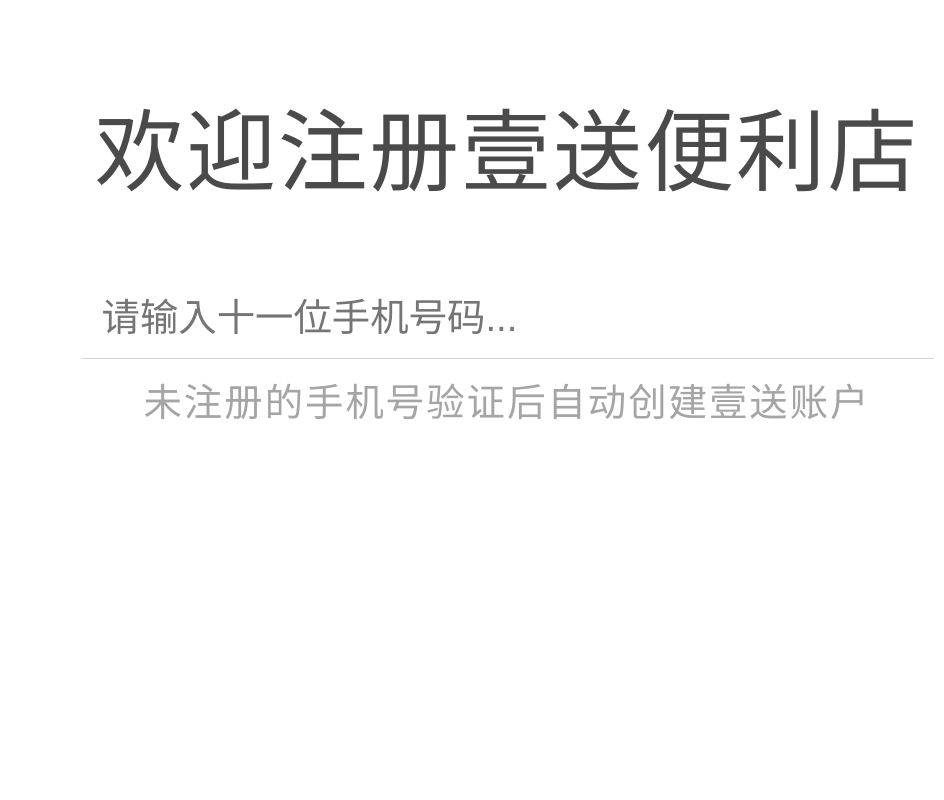
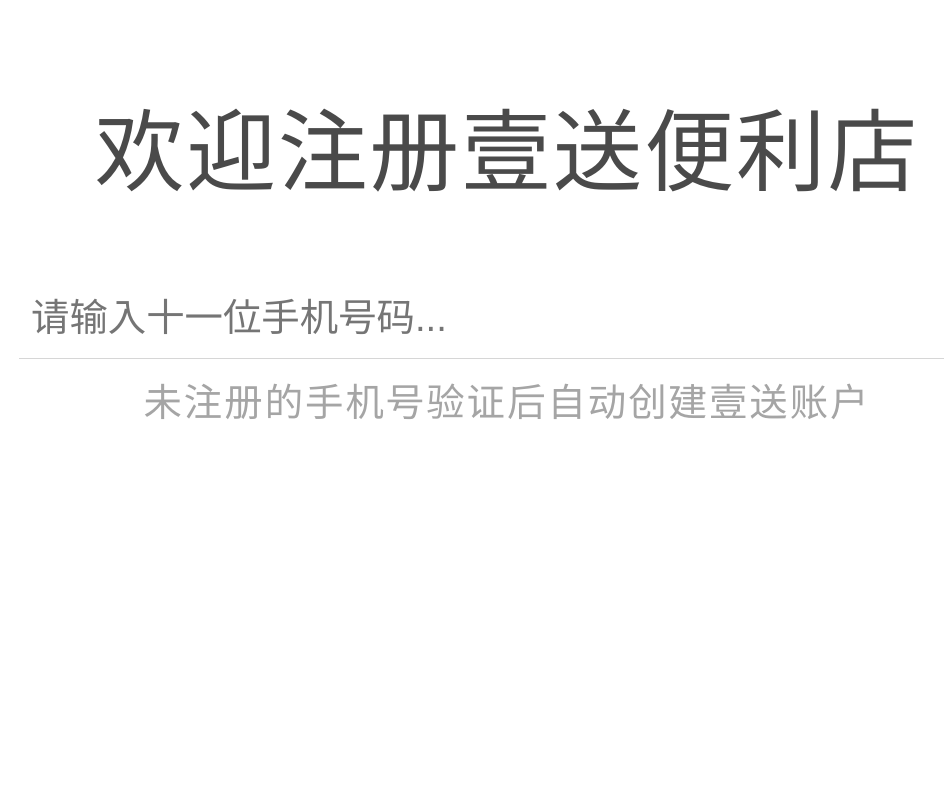
Before and after one commit to csuZipple/yisongvue, a Vue app: page /register in a window 1280 px wide. Shown: the top 800 px of the page, without its empty margins (133-1077 px from the left). Built offline with nearby package versions, Linux system fonts and the light colour scheme.

Commit message:
fix: remove the effect of width when hiding close images

```diff
--- a/src/components/RegisterPhoneInput.vue
+++ b/src/components/RegisterPhoneInput.vue
@@ -58,13 +58,13 @@
 
 <style lang="less" scoped>
   .ys-number-input{
-    padding: 12px 9px;
+    min-width: 80%;
+    padding: 12px 0;
     margin: 12px 0;
     box-sizing: content-box;
     border-bottom: 1px solid #D6D6D6;
 
     display: flex;
-    justify-content: space-between;
     align-items: center;
 
     position: relative;
@@ -97,6 +97,7 @@
       bottom: 0;
       right: 0;
       opacity: 0;
+      z-index: -1;
     }
 
   }
@@ -105,6 +106,7 @@
 
     &:after{
       opacity: 1;
+      z-index: 1;
       transform: translateY(100%);
     }
   }
```
